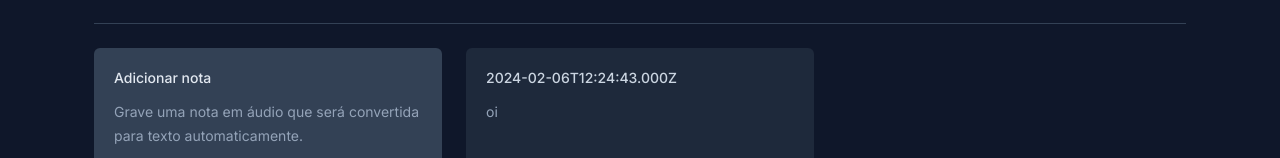
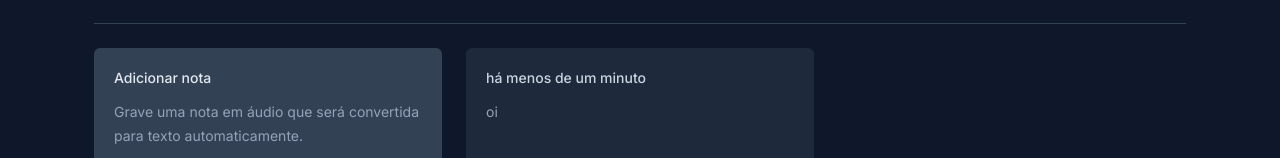
Before and after one commit to adrianmouzinho/nlw-expert-react, a React (Vite) app: page / in a window 1280 px wide. Shown: the part 133-291 px from the top of the page. Built offline with nearby package versions, Linux system fonts and the light colour scheme.

Commit message:
style: format note date

```diff
--- a/src/components/note-card.tsx
+++ b/src/components/note-card.tsx
@@ -15,7 +15,10 @@ export function NoteCard({ note }: NoteCardProps) {
     <Dialog.Root>
       <Dialog.Trigger className="flex flex-col gap-3 text-left bg-slate-800 rounded-md p-5 overflow-hidden relative outline-none hover:ring-2 hover:ring-slate-600 focus-visible:ring-2 focus-visible:ring-lime-400">
         <span className="text-sm font-medium text-slate-300">
-          {note.date.toISOString()}
+          {formatDistanceToNow(note.date, {
+            locale: ptBR,
+            addSuffix: true,
+          })}
         </span>
         <p className="text-sm leading-6 text-slate-400">{note.content}</p>
 
```
